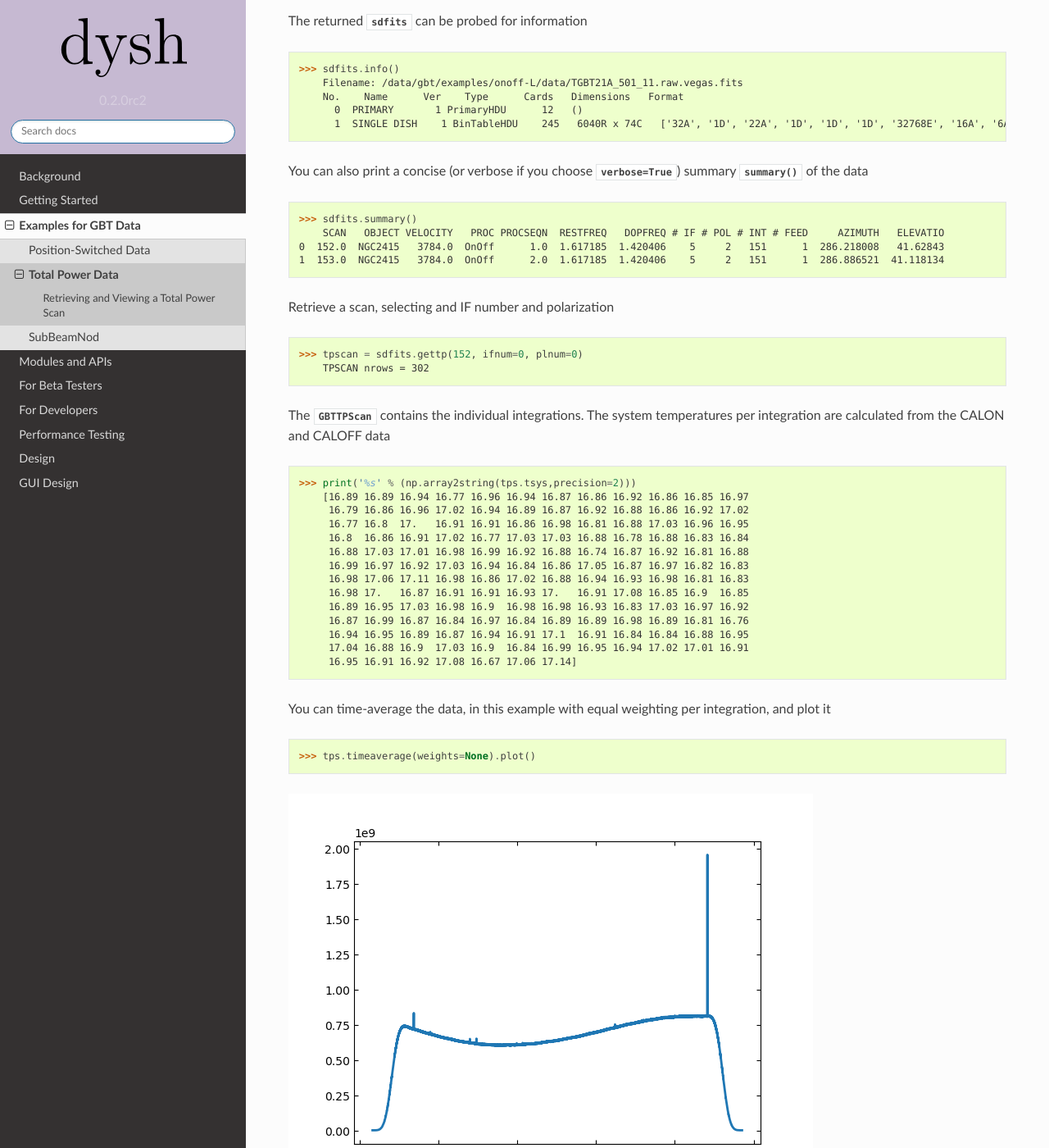
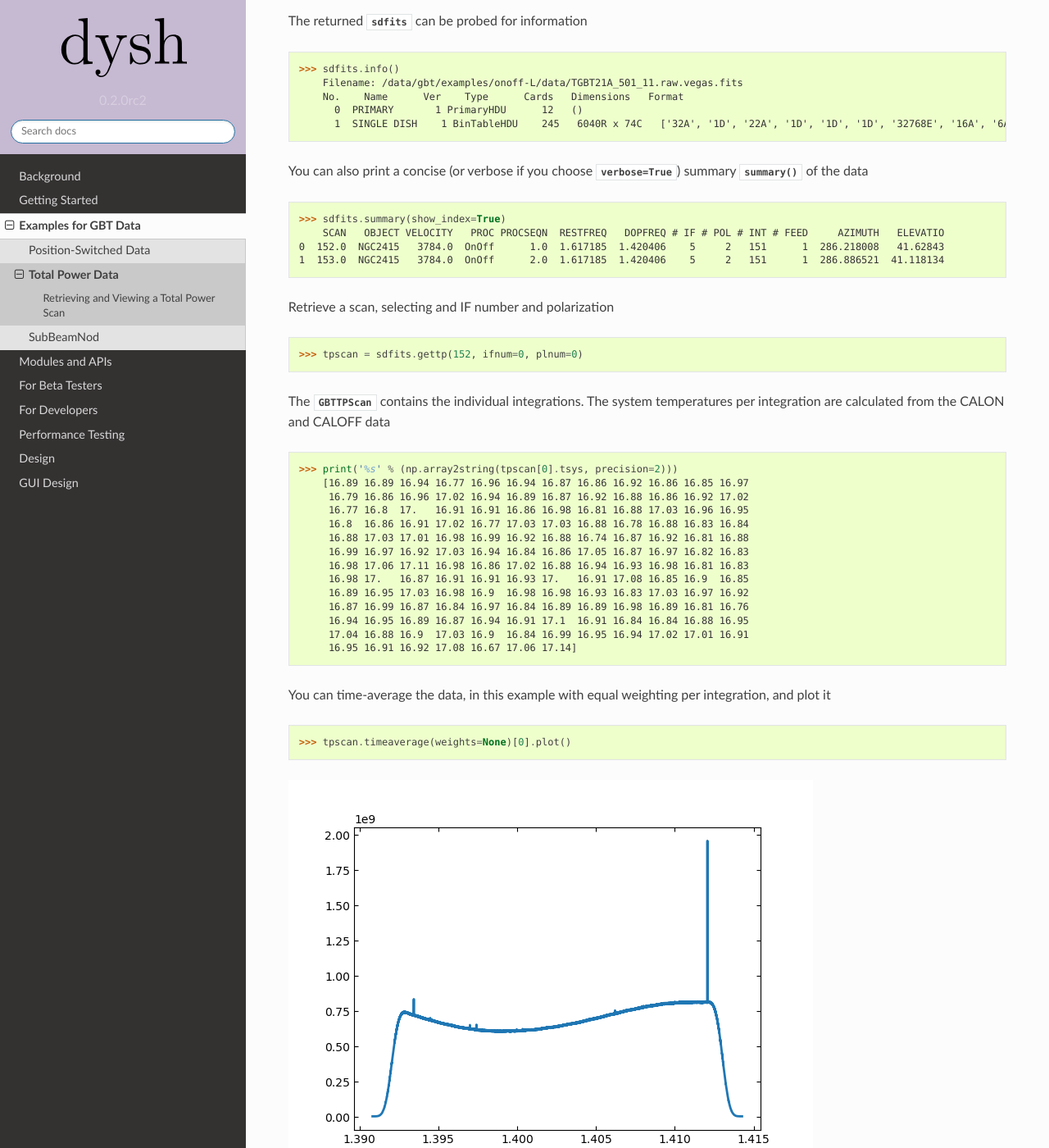
Before and after one commit to GreenBankObservatory/dysh, a Sphinx documentation site: the page built from docs/source/examples/totalpower.rst, in a window 1280 px wide and 1400 px high, scrolled down 490 px. Shown: the whole window at 82% size. Built offline with Sphinx 7.4.7 and the Read the Docs theme 2.0.0, drawn with Linux system fonts in a browser that asks for light colours; pages that are not in the unit, such as notebooks, are missing from menus.

Commit message:
Fixed example to work with ScanBlocks

```diff
--- a/docs/source/examples/totalpower.rst
+++ b/docs/source/examples/totalpower.rst
@@ -36,7 +36,7 @@
 
 .. code:: python
 
-    >>> sdfits.summary()
+    >>> sdfits.summary(show_index=True)
         SCAN   OBJECT VELOCITY   PROC PROCSEQN  RESTFREQ   DOPFREQ # IF # POL # INT # FEED     AZIMUTH   ELEVATIO
     0  152.0  NGC2415   3784.0  OnOff      1.0  1.617185  1.420406    5     2   151      1  286.218008   41.62843
     1  153.0  NGC2415   3784.0  OnOff      2.0  1.617185  1.420406    5     2   151      1  286.886521  41.118134
@@ -46,13 +46,12 @@
 .. code:: python
 
     >>> tpscan = sdfits.gettp(152, ifnum=0, plnum=0)
-        TPSCAN nrows = 302
 
 The `~dysh.spectra.scan.GBTTPScan` contains the individual integrations.  The system temperatures per integration are calculated from the CALON and CALOFF data
 
 .. code:: python
 
-    >>> print('%s' % (np.array2string(tps.tsys,precision=2)))
+    >>> print('%s' % (np.array2string(tpscan[0].tsys, precision=2)))
         [16.89 16.89 16.94 16.77 16.96 16.94 16.87 16.86 16.92 16.86 16.85 16.97
          16.79 16.86 16.96 17.02 16.94 16.89 16.87 16.92 16.88 16.86 16.92 17.02
          16.77 16.8  17.   16.91 16.91 16.86 16.98 16.81 16.88 17.03 16.96 16.95
@@ -71,7 +70,7 @@
 
 .. code:: python
 
-    >>> tps.timeaverage(weights=None).plot()
+    >>> tpscan.timeaverage(weights=None)[0].plot()
 
 .. figure:: img/tp_153_eqweight.png
     :alt: A plot of the time-averaged data
```
